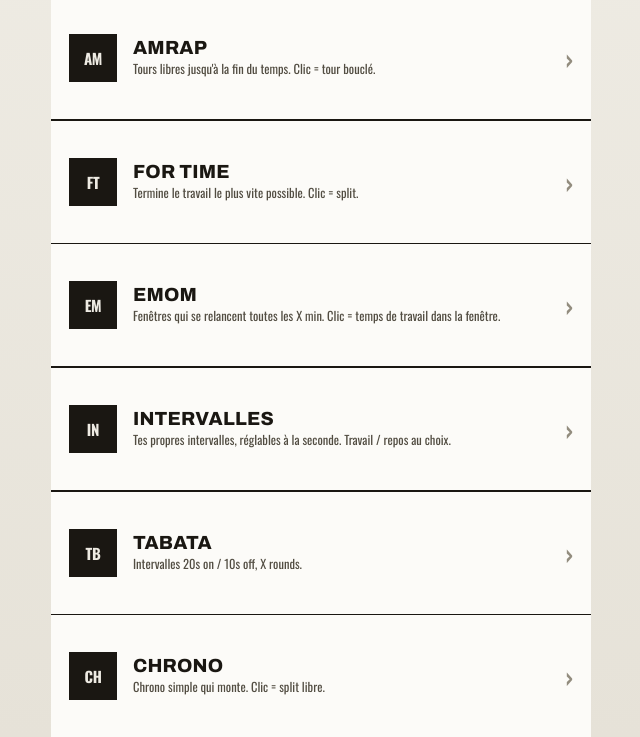
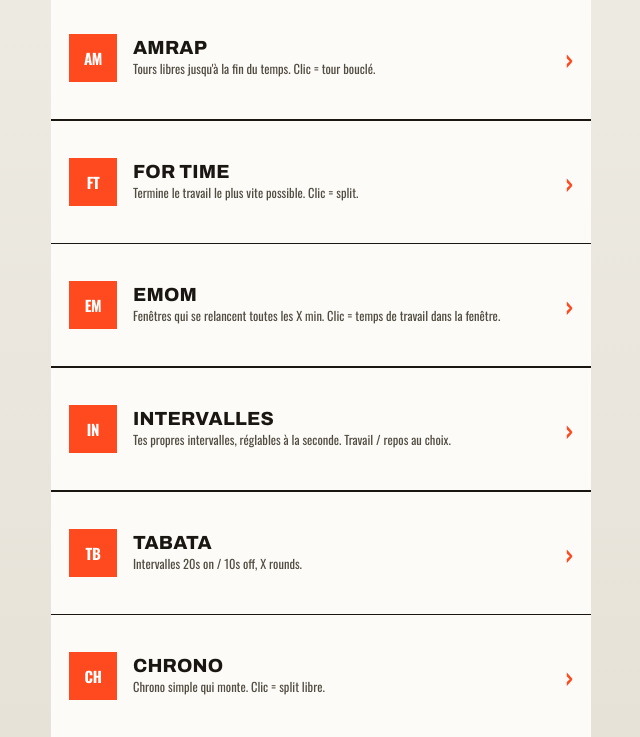
Before and after one commit to crossfithygie-collab/Timer, a plain HTML site: page index.html in a window 1280 px wide. Shown: the part 63-800 px from the top of the page, without its empty margins (319-959 px from the left). Drawn offline with nearby package versions, Linux system fonts and the light colour scheme.

Commit message:
Add files via upload

```diff
--- a/index.html
+++ b/index.html
@@ -39,7 +39,7 @@
   .mono{font-family:"Share Tech Mono",ui-monospace,Menlo,Consolas,monospace}
   .cond{font-family:"Oswald",sans-serif}
 
-  #app{max-width:540px;margin:0 auto;height:100vh;height:100dvh;height:-webkit-fill-available;display:flex;flex-direction:column;padding-top:var(--sat);padding-bottom:var(--sab);overflow:hidden}
+  #app{max-width:540px;margin:0 auto;height:100vh;height:100dvh;height:-webkit-fill-available;display:flex;flex-direction:column;padding-top:var(--sat);overflow:hidden;background:var(--surface)}
 
   header{flex:none;display:flex;align-items:center;justify-content:space-between;padding:16px 18px 14px;border-bottom:2px solid var(--line)}
   header .logo{display:flex;align-items:center;gap:10px}
@@ -61,16 +61,16 @@
   .cfg-actions{display:flex;flex-direction:column;gap:10px;margin-top:22px;padding-bottom:40px}
 
   /* picker des modes : occupe toute la hauteur */
-  .modes{padding:0;flex:1;min-height:0;display:flex;flex-direction:column}
+  .modes{padding:0;flex:1;min-height:0;display:flex;flex-direction:column;padding-bottom:var(--sab)}
   .mode-card{display:flex;align-items:center;gap:16px;width:100%;flex:1;text-align:left;background:var(--surface);border:none;border-bottom:2px solid var(--line);padding:0 18px;cursor:pointer;transition:background .3s ease, transform .3s cubic-bezier(.34,1.56,.64,1);will-change:transform}
   .mode-card:last-child{border-bottom:none}
   .mode-card:active{background:var(--surface2);transform:scale(.97);transition:background .08s, transform .08s ease-out}
   .mode-card:active .ic{transform:scale(.92);transition:transform .08s ease-out}
   .mode-card .ic{transition:transform .3s cubic-bezier(.34,1.56,.64,1)}
-  .mode-card .ic{width:48px;height:48px;flex:none;display:flex;align-items:center;justify-content:center;font-family:"Oswald";font-weight:700;font-size:15px;letter-spacing:-.02em;background:var(--ink);color:var(--bg)}
+  .mode-card .ic{width:48px;height:48px;flex:none;display:flex;align-items:center;justify-content:center;font-family:"Oswald";font-weight:700;font-size:15px;letter-spacing:-.02em;background:var(--hot);color:#fff}
   .mode-card .mt{font-family:"Archivo";font-weight:800;font-size:19px;letter-spacing:.01em;text-transform:uppercase;color:var(--ink)}
   .mode-card .md{color:var(--ink2);font-size:12.5px;margin-top:3px;line-height:1.35}
-  .mode-card .arr{margin-left:auto;color:var(--mute);font-size:26px;font-weight:700}
+  .mode-card .arr{margin-left:auto;color:var(--hot);font-size:26px;font-weight:700}
 
   /* clock */
   .clock-wrap{flex:1;min-height:0;display:flex;flex-direction:column;align-items:center;justify-content:center;padding:8px 16px;text-align:center}
@@ -164,7 +164,7 @@
   .bigbtn.blue{background:var(--ink);color:#fff;box-shadow:0 3px 0 var(--line),0 6px 14px rgba(26,23,18,.18)}
   .bigbtn:disabled{opacity:.35;cursor:not-allowed;box-shadow:none}
   .bigbtn small{display:block;font-size:11px;font-weight:700;letter-spacing:.1em;opacity:.85;margin-top:5px;text-transform:uppercase}
-  .actionwrap{padding:14px 16px 16px}
+  .actionwrap{padding:14px 16px calc(16px + var(--sab))}
   .btnrow{display:flex;gap:10px;margin-top:10px}
   .btnrow .bigbtn{flex:1;padding:16px;font-size:16px}
 
```
